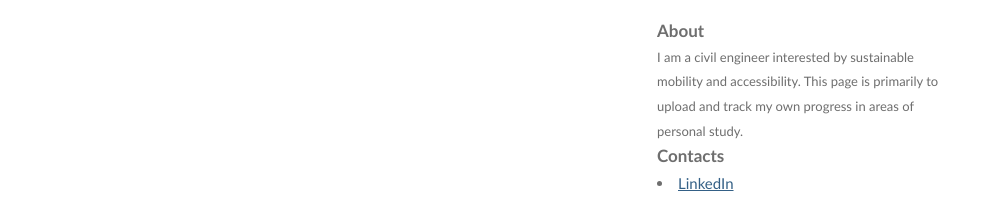
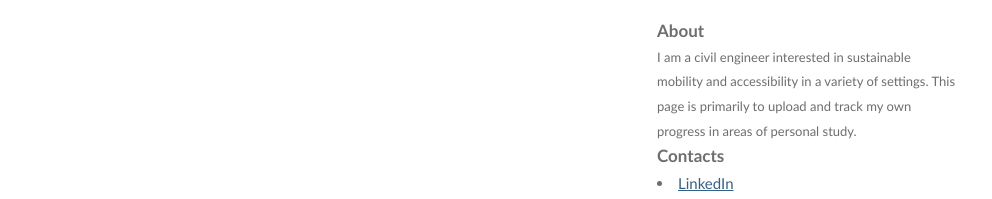
Before and after one commit to michaelSederlin/michaelSederlin.github.io, a plain HTML site: page index.html in a window 1280 px wide. Shown: the part 803-1002 px from the top of the page, without its empty margins (128-1120 px from the left). Drawn offline with Linux system fonts and the light colour scheme.

```diff
--- a/index.html
+++ b/index.html
@@ -42,7 +42,7 @@
     <img src="img/profile.jpg" alt="Michael" width="300">
       <p style="width:300px">
         <b style="font-size:17px;">About</b><br>
-          I am a civil engineer interested by sustainable mobility and accessibility.
+          I am a civil engineer interested in sustainable mobility and accessibility in a variety of settings.
           This page is primarily to upload and track my own progress in areas of personal study.
           <br>
           <b style="font-size:17px;">Contacts</b><br>
```
